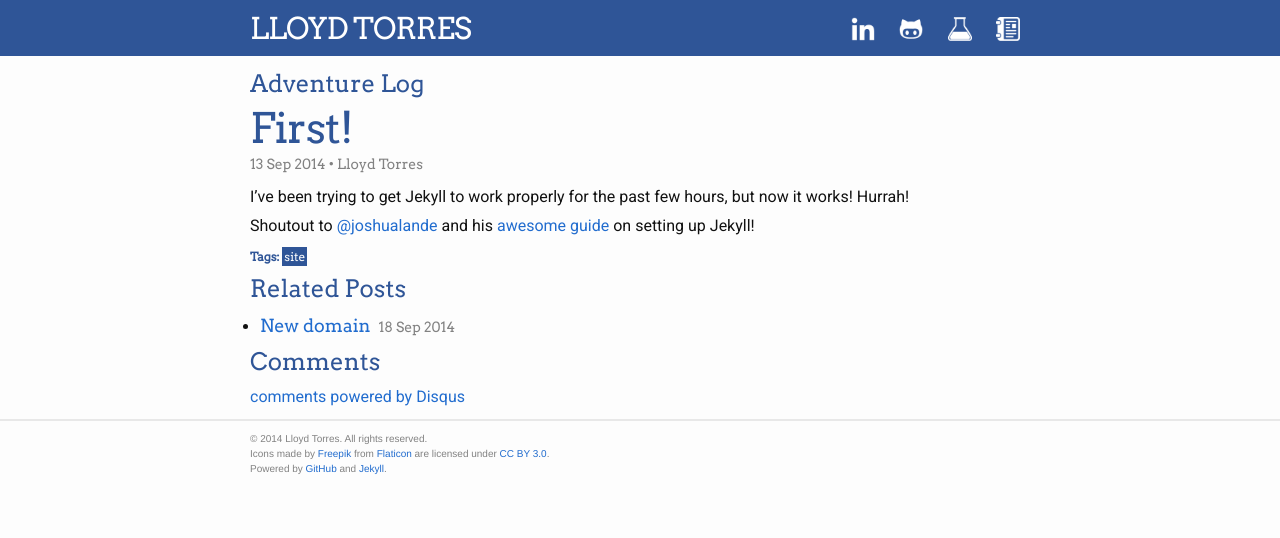
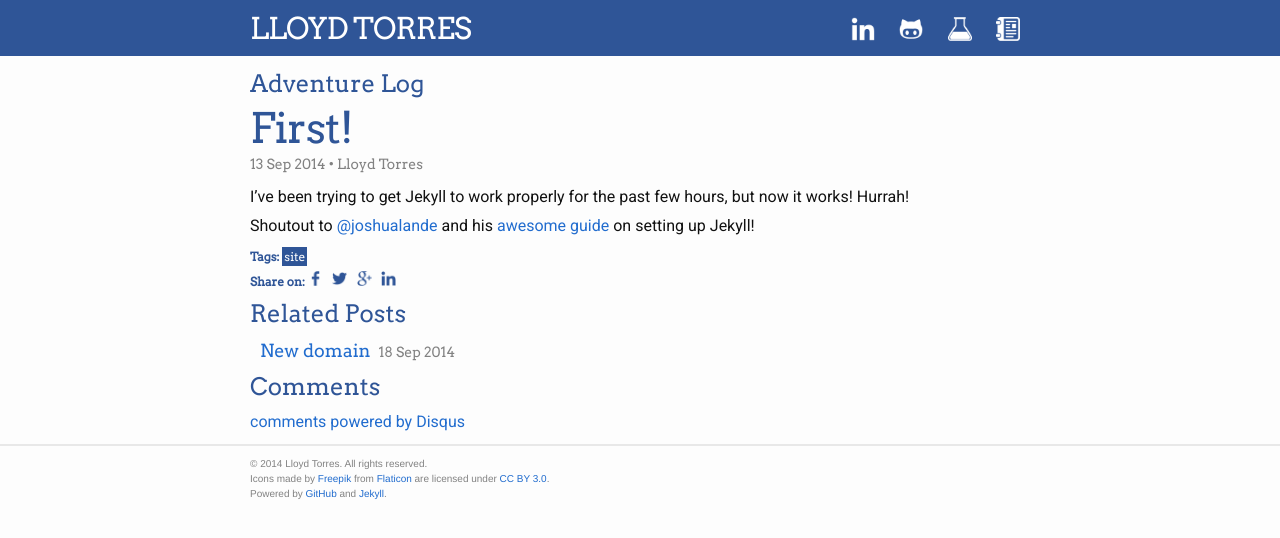
Before and after one commit to lloydtorres/lloydtorres.github.io, a Jekyll site: the page built from _posts/2014-09-13-first-post.md, in a window 1280 px wide. Shown: the top 538 px of the page. Built offline with Jekyll 4.4.1, drawn with Linux system fonts in a browser that asks for light colours; comment, search, counter and statistics services are not loaded.

Commit message:
Adding social media sharing on posts

```diff
--- a/_layouts/post.html
+++ b/_layouts/post.html
@@ -20,6 +20,15 @@ layout: default
 	</p>
 	{% endif %}
 
+	<div class="tag-general">
+		<p>Share on:
+		<a href="https://www.facebook.com/sharer/sharer.php?u={{ site.url }}{{ page.url }}"><img src="/images/facebook.png" title="Facebook" alt="Facebook" /></a>
+		<a href="https://twitter.com/intent/tweet?url={{ site.url }}{{ page.url }}&text={{ page.title }}&via=ImperatorTorres" target="_blank"><img src="/images/twitter.png" title="Twitter" alt="Twitter" /></a>
+		<a href="https://plus.google.com/share?url={{ site.url }}{{ page.url }}"><img src="/images/googleplus.png" title="Google+" alt="Google+" /></a>
+		<a href="https://www.linkedin.com/shareArticle?mini=true&url={{ site.url }}{{ page.url }}&title={{ page.title }}&summary=&source="><img src="/images/linkedin_blue.png" title="LinkedIn" alt="LinkedIn" /></a>
+		</p>
+	</div>
+
 	<h1 class="page-heading">Related Posts</h1>
 	<ul class="related-posts">
 	{% for post in site.related_posts limit:3 %}
--- a/_sass/_layout.scss
+++ b/_sass/_layout.scss
@@ -210,6 +210,10 @@
     > li {
         margin-bottom: $spacing-unit;
     }
+
+	ul {
+		list-style-type: none;
+	}
 }
 
 .post-meta {
@@ -291,6 +295,15 @@
 		margin-right:5px;
 		padding:2px;
 	}
+
+	img {
+		display: inline;
+		padding-right: 7px;
+		border-radius: 0px;
+		width: 15px;
+		margin: 0;
+		vertical-align: baseline;
+	}
 }
 
 /**
@@ -300,6 +313,7 @@
  .related-posts {
 
 	font-family: 'Arvo', serif;
+	list-style-type: none;
 
 	 h3 {
 		font-size: 18px;
@@ -309,4 +323,5 @@
 		font-size: $small-font-size;
 		color: $grey-color;
 	}
+
 }
```
Also changed, not shown: images/facebook.png (added), images/googleplus.png (added), images/linkedin_blue.png (added), images/twitter.png (added), 1 other file.
